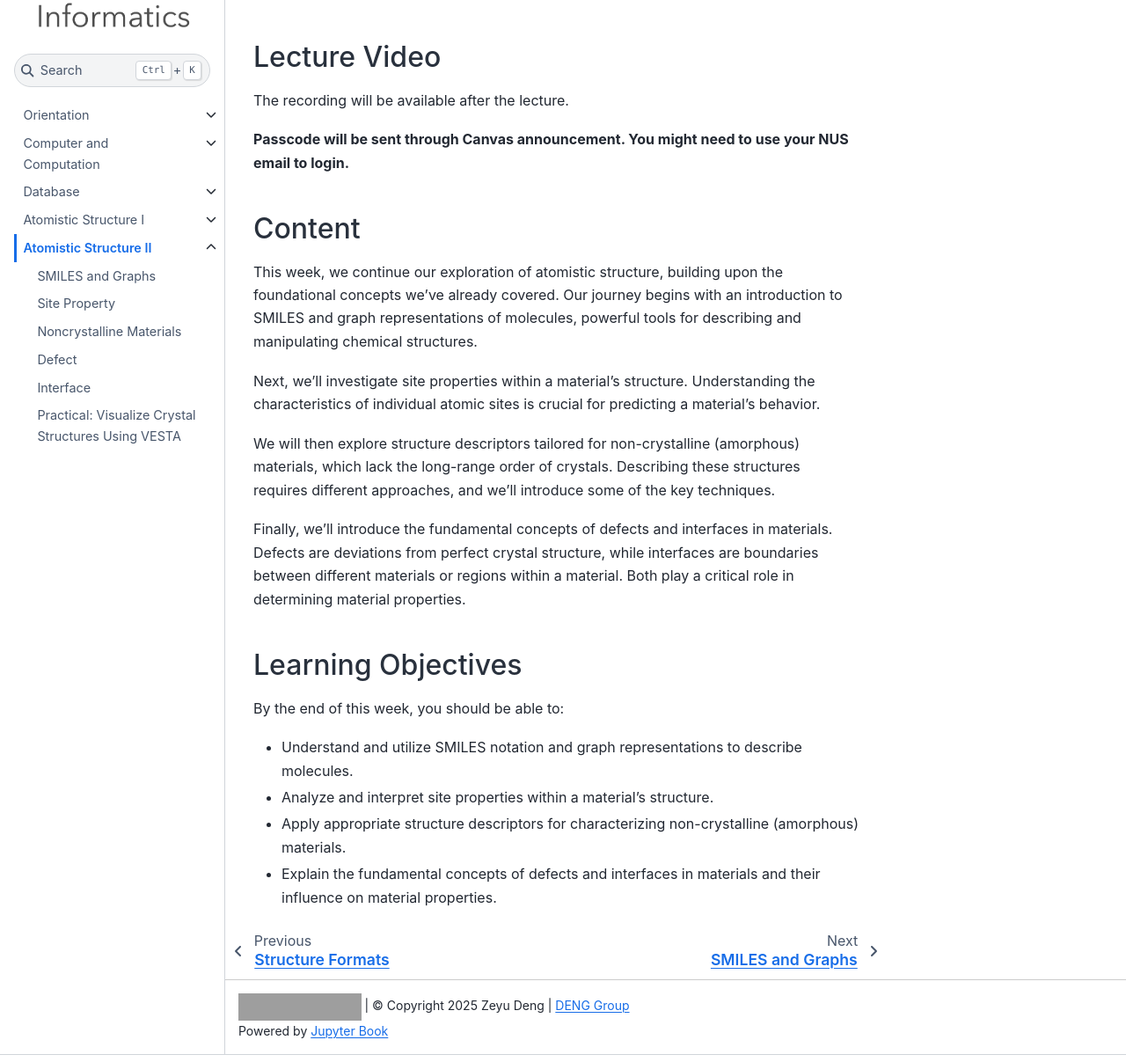
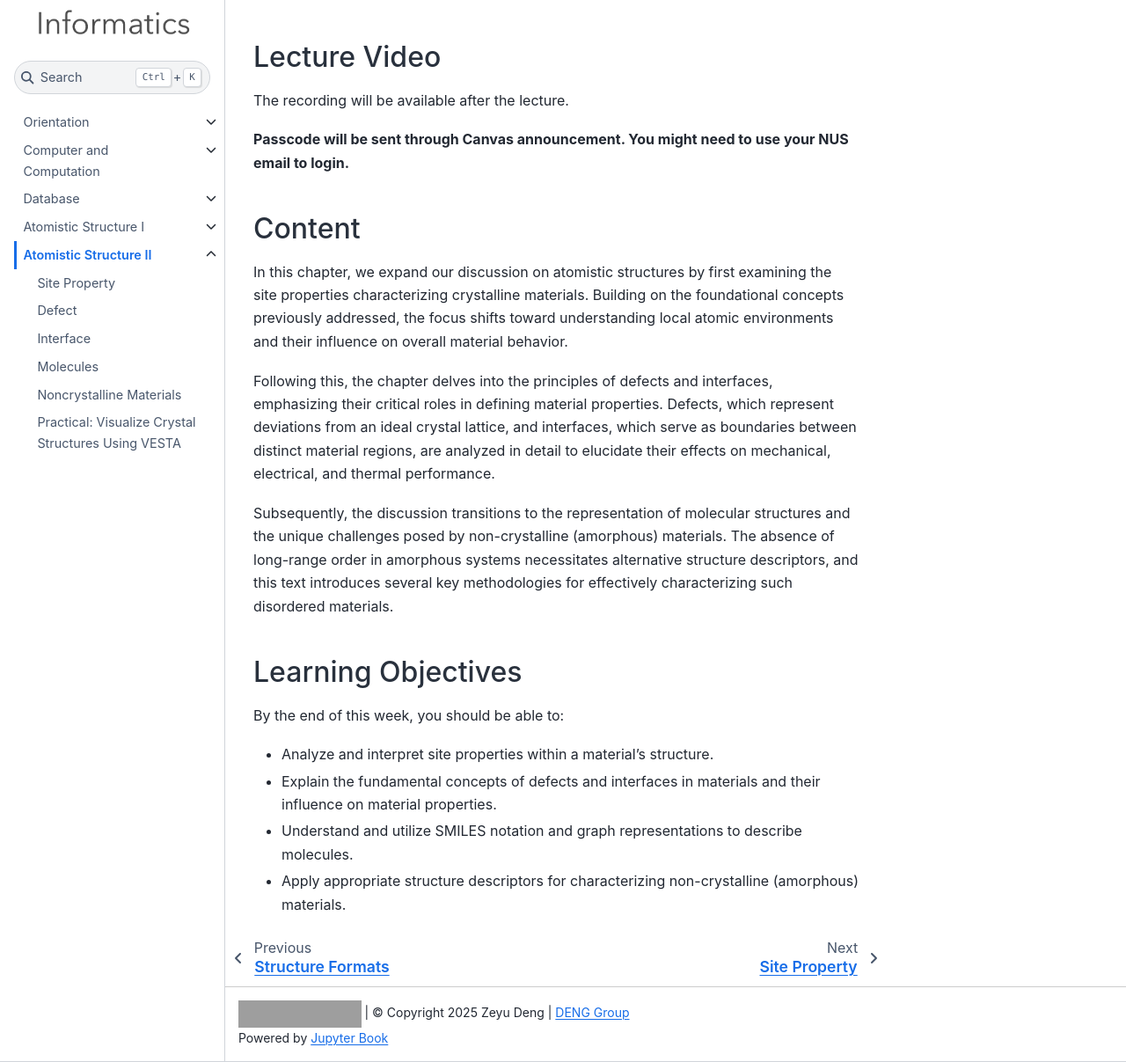
Before and after one commit to deng-group/MLE4217_5219_book, a Jupyter Book: the page built from atomistic_structure_II/index.md, in a window 1280 px wide and 1400 px high, scrolled down 965 px, cut to the strip 193-1400 px from the top of the window. Shown: the whole strip at 88% size. Built offline with Jupyter Book 1.0.4 settings and Sphinx 7.4.7 and the Sphinx Book theme 1.1.4, drawn with Linux system fonts in a browser that asks for light colours; pages that are not in the unit, such as notebooks, are missing from menus; comment, search, counter and statistics services are not loaded; grey boxes are pictures that could not be loaded.

Commit message:
Refactor atomistic structure II content: remove SMILES and graphs section, add molecule representation section, and update index accordingly

```diff
--- a/_toc.yml
+++ b/_toc.yml
@@ -43,10 +43,10 @@ chapters:
 
 - file: atomistic_structure_II/index
   sections:
-  - file: atomistic_structure_II/smiles_and_graphs
   - file: atomistic_structure_II/site_properties
-  - file: atomistic_structure_II/noncrystalline_materials
   - file: atomistic_structure_II/defect
   - file: atomistic_structure_II/interface
+  - file: atomistic_structure_II/molecule
+  - file: atomistic_structure_II/noncrystalline_materials
   - file: atomistic_structure_II/vesta
   - file: atomistic_structure_II/advanced_structure
--- a/atomistic_structure_II/index.md
+++ b/atomistic_structure_II/index.md
@@ -15,19 +15,16 @@ The recording will be available after the lecture.
 **Passcode will be sent through Canvas announcement. You might need to use your NUS email to login.**
 
 ## Content
-This week, we continue our exploration of atomistic structure, building upon the foundational concepts we've already covered. Our journey begins with an introduction to SMILES and graph representations of molecules, powerful tools for describing and manipulating chemical structures.
+In this chapter, we expand our discussion on atomistic structures by first examining the site properties characterizing crystalline materials. Building on the foundational concepts previously addressed, the focus shifts toward understanding local atomic environments and their influence on overall material behavior.
 
-Next, we'll investigate site properties within a material's structure. Understanding the characteristics of individual atomic sites is crucial for predicting a material's behavior.
+Following this, the chapter delves into the principles of defects and interfaces, emphasizing their critical roles in defining material properties. Defects, which represent deviations from an ideal crystal lattice, and interfaces, which serve as boundaries between distinct material regions, are analyzed in detail to elucidate their effects on mechanical, electrical, and thermal performance.
 
-We will then explore structure descriptors tailored for non-crystalline (amorphous) materials, which lack the long-range order of crystals. Describing these structures requires different approaches, and we'll introduce some of the key techniques.
-
-Finally, we'll introduce the fundamental concepts of defects and interfaces in materials. Defects are deviations from perfect crystal structure, while interfaces are boundaries between different materials or regions within a material. Both play a critical role in determining material properties.
-
+Subsequently, the discussion transitions to the representation of molecular structures and the unique challenges posed by non-crystalline (amorphous) materials. The absence of long-range order in amorphous systems necessitates alternative structure descriptors, and this text introduces several key methodologies for effectively characterizing such disordered materials.
 
 ## Learning Objectives
 By the end of this week, you should be able to:
 
+- Analyze and interpret site properties within a material's structure.
+- Explain the fundamental concepts of defects and interfaces in materials and their influence on material properties.
 - Understand and utilize SMILES notation and graph representations to describe molecules.
-- Analyze and interpret site properties within a material's structure.
 - Apply appropriate structure descriptors for characterizing non-crystalline (amorphous) materials.
-- Explain the fundamental concepts of defects and interfaces in materials and their influence on material properties.
```
Also changed, not shown: atomistic_structure_II/molecule.md (renamed from atomistic_structure_II/smiles_and_graphs.md, +2 -1 lines).
